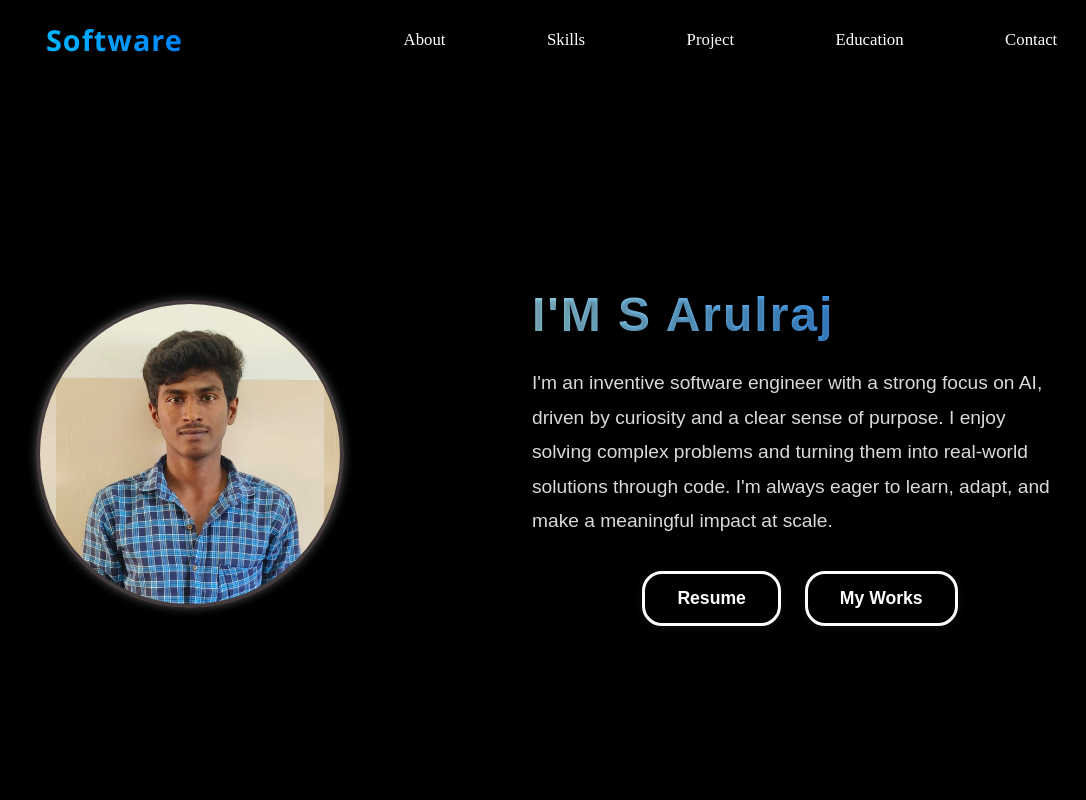
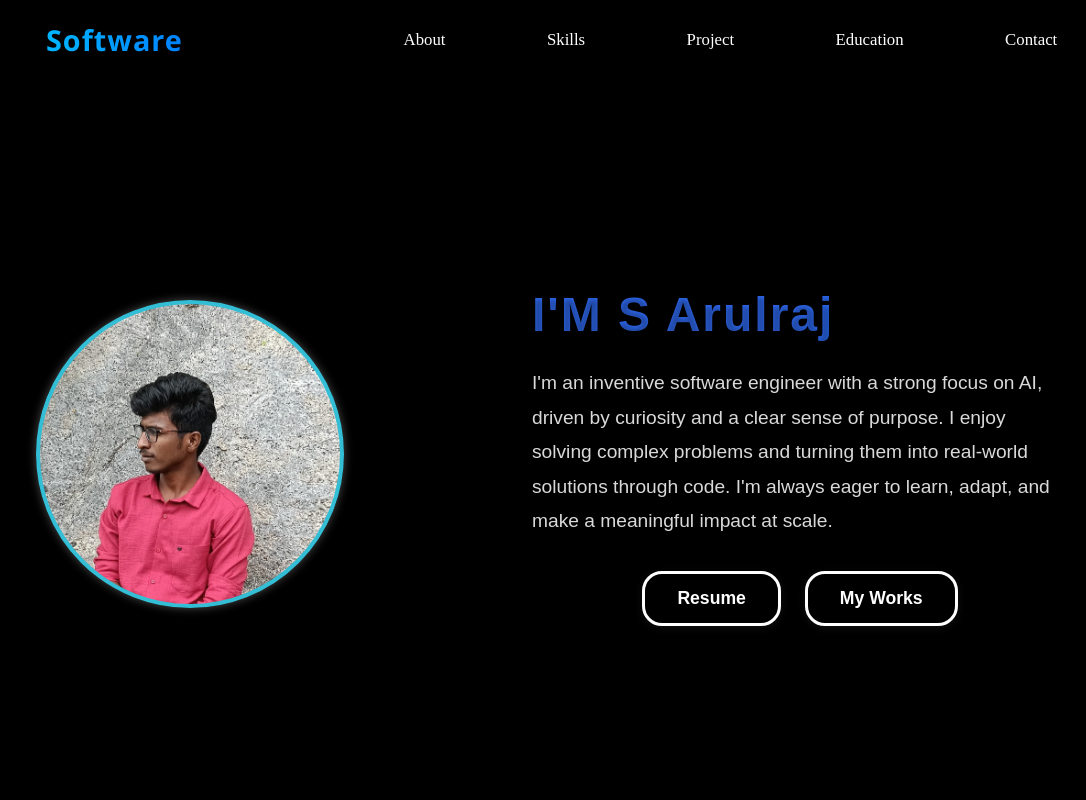
Before and after one commit to SArulRaj24/Portfolio_S_A_Raj, a React (Vite) app: page / in a window 1280 px wide. Shown: the top 800 px of the page, without its empty margins (156-1242 px from the left). Built offline with nearby package versions, Linux system fonts and the light colour scheme.

Commit message:
photo updation

```diff
--- a/src/Components/Topcontainer/Topcontainer.css
+++ b/src/Components/Topcontainer/Topcontainer.css
@@ -7,11 +7,13 @@
   left: 15%;
   width: 300px;
   height:300px;
-  background-image: url('../../assets/bgg.jpg'); /* path relative to public */
-  background-size:contain;
+  background-image: url('../../assets/bggg.jpg'); /* path relative to public */
+  background-size: cover;
   background-position: center;
+  background-repeat: no-repeat;
+  background-attachment: scroll;
   border-radius: 50%;
-  border: 4px solid rgb(68, 60, 60);
+  border: 4px solid rgb(51, 190, 214);
   box-shadow: 0 0 10px rgba(255, 255, 255, 0.3);
   z-index:1;
 }
--- a/src/Components/Topcontent/Topcontent.css
+++ b/src/Components/Topcontent/Topcontent.css
@@ -56,7 +56,7 @@
   font-family: 'Poppins', sans-serif; /* Modern and clean font */
   font-size: 3rem; /* Slightly larger for emphasis */
   font-weight: 600; /* Bold for strong visual impact */
-  background: linear-gradient(90deg, #99d9ea 0%, #0072ff 100%); /* Vibrant gradient matching portfolio theme */
+  background: linear-gradient(90deg, #2e67eb 50%, #0072ff 100%); /* Vibrant gradient matching portfolio theme */
   -webkit-background-clip: text;
   -webkit-text-fill-color: transparent;
   background-clip: text;
```
Also changed, not shown: src/assets/a.jpg (added), src/assets/bggg.jpg (added).
